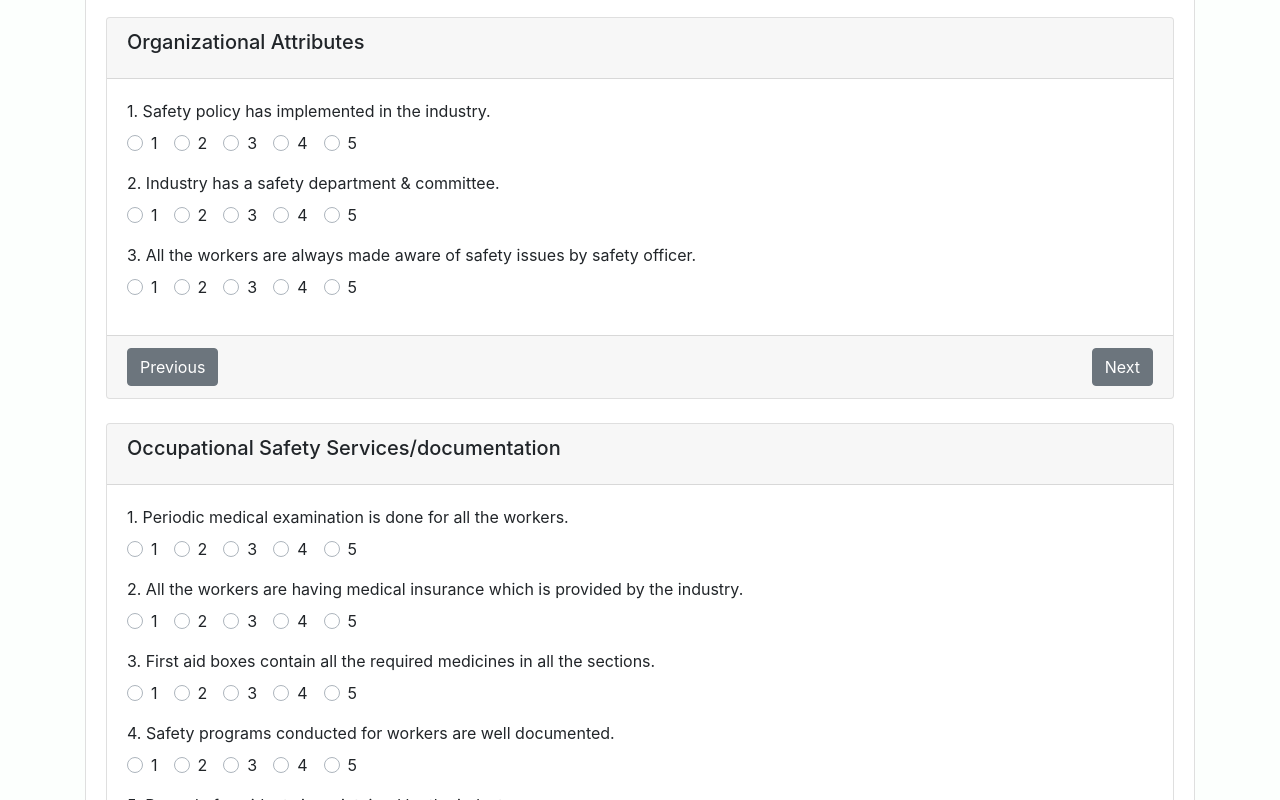
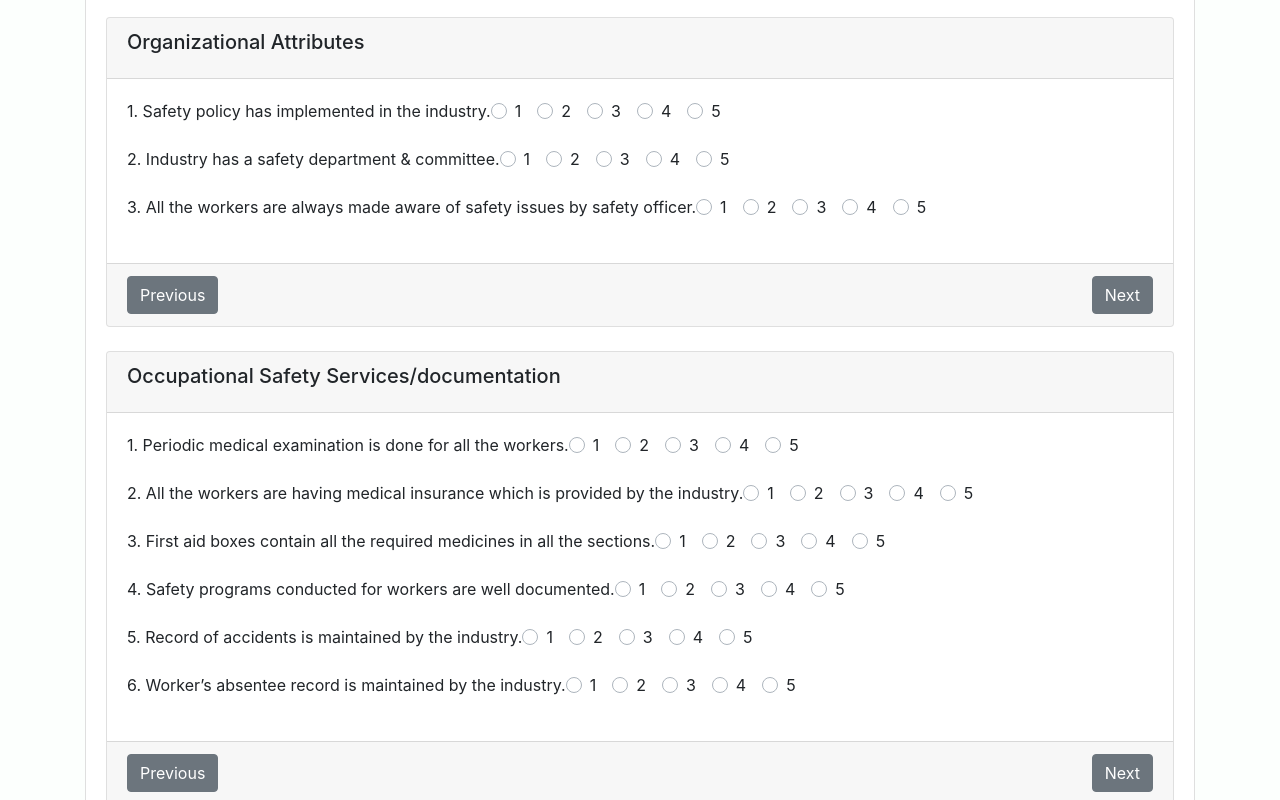
Before and after one commit to aniruddha0pandey/sme-survey-frontend-react, a React (Create React App) app: page /form in a window 1280 px wide. Shown: the part 860-1660 px from the top of the page. Built offline with nearby package versions, Linux system fonts and the light colour scheme.

Commit message:
routing for result

```diff
--- a/src/components/FormEntry.jsx
+++ b/src/components/FormEntry.jsx
@@ -38,8 +38,7 @@ class FormEntry extends Component {
       this.setState(state => ({ values: value }))
   }
 
-  // TODO: use componentDidMount()
-  // TODO: async await
+  // TODO: use componentDidMount() (i.e async await)
   handleSubmit ( ) {
     let params = {
       info: this.state.info,
@@ -57,17 +56,6 @@ class FormEntry extends Component {
   }
 
   render () {
-    if ( this.state.allChecked ) {
-      return (
-        <Router history={hist}>
-          <Switch>
-            <Route exact={true} path="/result" component={FormUserResults} />
-            <Redirect from="/form" to="/result" />
-          </Switch>
-        </Router>
-      )
-    }
-
     const stylish = {
       width: '5rem',
       height: '5rem',
@@ -76,6 +64,15 @@ class FormEntry extends Component {
     }
 
     return (
+      <React.Fragment>
+        { this.state.allChecked ? (
+          <Router history={hist}>
+            <Switch>
+              <Route exact={true} path="/result" component={FormUserResults} />
+              <Redirect from="/form" to="/result" />
+            </Switch>
+          </Router>
+        ) : (
           <Container>
             <Card>
               <CardHeader tag="h2">
@@ -93,6 +90,8 @@ class FormEntry extends Component {
               </CardFooter>
             </Card>
           </Container>
+        )}
+      </React.Fragment>
     );
   }
 }
--- a/src/components/FormUserDetails.jsx
+++ b/src/components/FormUserDetails.jsx
@@ -25,6 +25,8 @@ export class FormUserDetails extends Component {
 				[e.target.name]: e.target.value
 			}
 		}, () => {
+
+			// Callback to FormEntry
 			this.props.changeValue(this.state.info, 'info');
 		})
 	}
--- a/src/components/FormUserSelections.jsx
+++ b/src/components/FormUserSelections.jsx
@@ -25,6 +25,8 @@ export class FormUserSelections extends Component {
 				[sheetId]: data
 			}
 		}, () => {
+
+			// Callback to FormEntry
 			this.props.changeValue(this.state.values, 'values');
 		})
 	}
--- a/src/components/InputGroupRadio.jsx
+++ b/src/components/InputGroupRadio.jsx
@@ -8,14 +8,14 @@ class InputGroupRadio extends Component {
 
     this.handleInputChange = this.handleInputChange.bind(this);
 
-    this.state = {
-      [this.props.name]: 0
-    };
+    this.state = { [this.props.name]: 0 };
   }
 
 	handleInputChange ( e ) {
     const value = Number(e.target.value)
     this.setState({ [this.props.name]: value })
+
+    // Callback to FormUserSelections
     this.props.onRadioSelect(this.props.name, value, this.props.id)
 	}
 
@@ -38,17 +38,14 @@ class InputGroupRadio extends Component {
 	}
 
   render () {
-
-
     return (
-      <div>
-        {this.customInput(
-          this.props.id,
-          this.props.index,
-          this.props.choices,
-          this.props.name
-        )}
-      </div>
+      <React.Fragment>{
+        this.customInput(
+        this.props.id,
+        this.props.index,
+        this.props.choices,
+        this.props.name
+      )}</React.Fragment>
     );
   }
 }
--- a/src/components/Page.jsx
+++ b/src/components/Page.jsx
@@ -30,6 +30,8 @@ class Page extends Component {
           return this.state.sheetData[question];
         })
       }, () => {
+
+        // Callback to FormUserSelection
         this.props.onPageEntry(sheetId, this.state.rawData);
       })
     });
```
Lines whose indentation alone changed are shown as unchanged.
